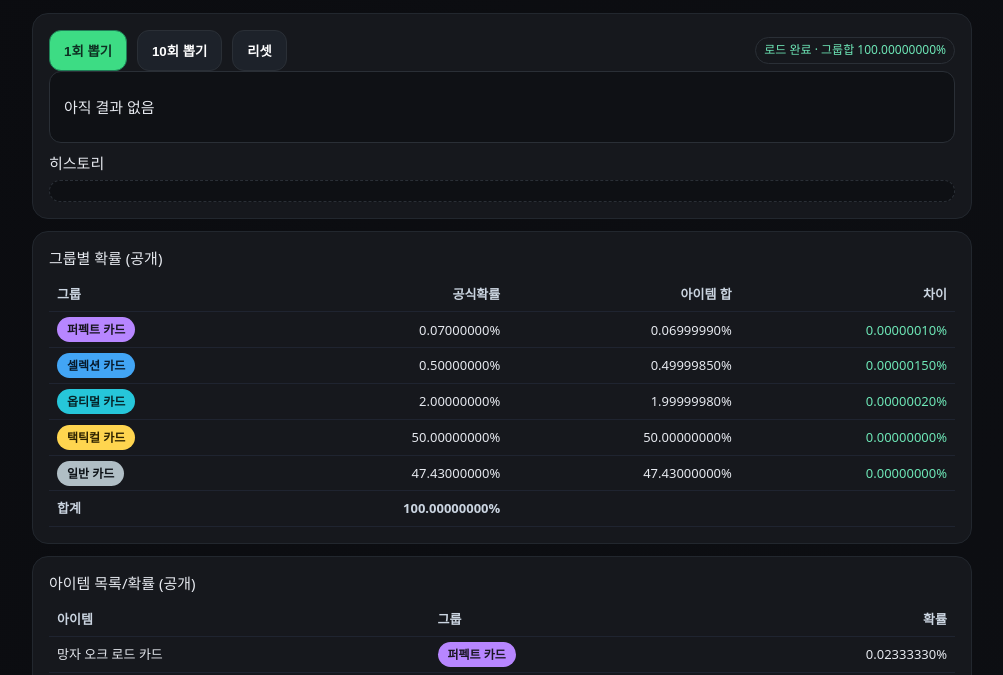
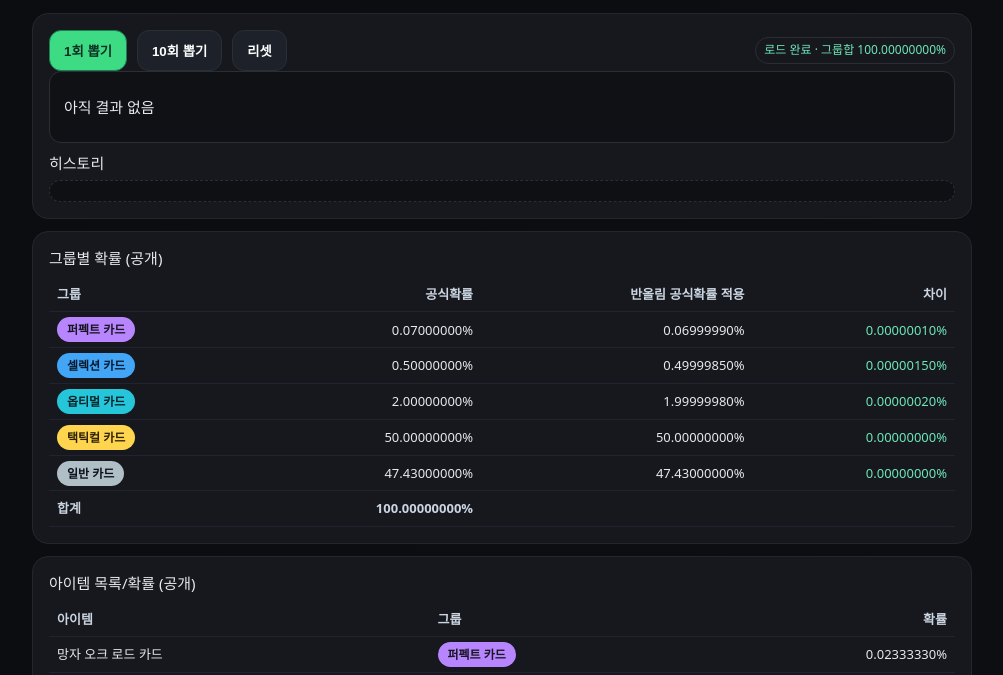
Before and after one commit to ppp3197/pachinko, a plain HTML site: page index.html in a window 1280 px wide. Shown: the part 115-790 px from the top of the page, without its empty margins (138-1141 px from the left). Drawn offline with Linux system fonts and the light colour scheme.

Commit message:
Update index.html

```diff
--- a/index.html
+++ b/index.html
@@ -151,7 +151,7 @@ function rarityClass(n){
 
 function renderTables(groups){
   // 그룹별
-  let ghtml=`<tr><th>그룹</th><th class="right">공식확률</th><th class="right">아이템 합</th><th class="right">차이</th></tr>`;
+  let ghtml=`<tr><th>그룹</th><th class="right">공식확률</th><th class="right">반올림 공식확률 적용</th><th class="right">차이</th></tr>`;
   for(const g of groups){
     const sum=g.items.reduce((s,i)=>s+i.pct,0);
     const diff=Math.abs(sum-g.pct);
```
